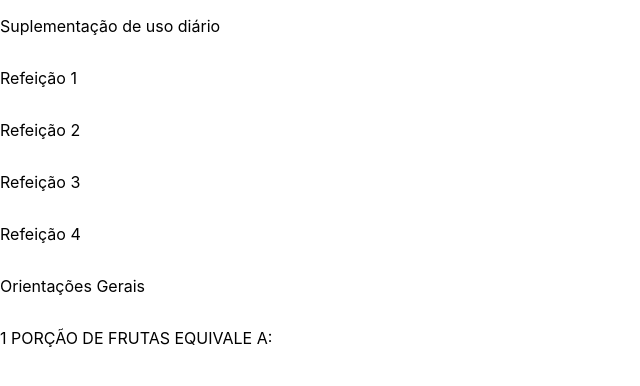
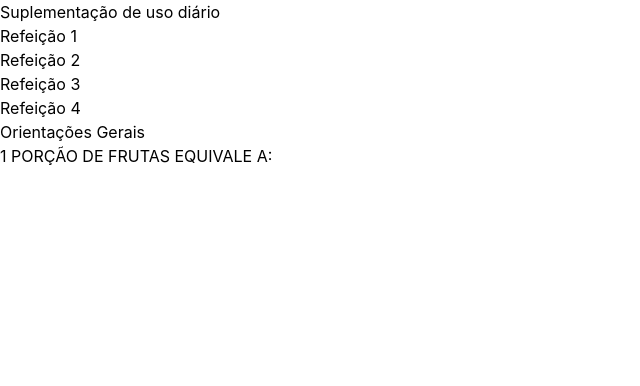
Before and after one commit to gabrieldocoutos/papaya, a Next.js app: page / in a window 1280 px wide. Shown: the top 386 px of the page, without its empty margins (0-640 px from the left). Built offline with nearby package versions, Linux system fonts and the light colour scheme.

Commit message:
add tailwind support so i can go blazingly fast

```diff
--- a/package.json
+++ b/package.json
@@ -18,9 +18,12 @@
     "@types/node": "18.0.3",
     "@types/react": "18.0.15",
     "@types/react-dom": "18.0.6",
+    "autoprefixer": "^10.4.7",
     "eslint": "8.19.0",
     "eslint-config-next": "12.2.0",
+    "postcss": "^8.4.14",
     "prettier": "^2.7.1",
+    "tailwindcss": "^3.1.5",
     "typescript": "4.7.4"
   }
 }
--- /dev/null
+++ b/postcss.config.js
@@ -0,0 +1,6 @@
+module.exports = {
+  plugins: {
+    tailwindcss: {},
+    autoprefixer: {},
+  },
+}
--- a/styles/globals.css
+++ b/styles/globals.css
@@ -1,3 +1,7 @@
+@tailwind base;
+@tailwind components;
+@tailwind utilities;
+
 html,
 body {
     padding: 0;
--- /dev/null
+++ b/tailwind.config.js
@@ -0,0 +1,7 @@
+module.exports = {
+    content: ["./pages/**/*.{js,ts,jsx,tsx}", "./src/**/*.{js,ts,jsx,tsx}"],
+    theme: {
+        extend: {},
+    },
+    plugins: [],
+};
```
Also changed, not shown: 1 other file (tests, documents, lock files or other folders). Lines whose indentation alone changed are shown as unchanged.
